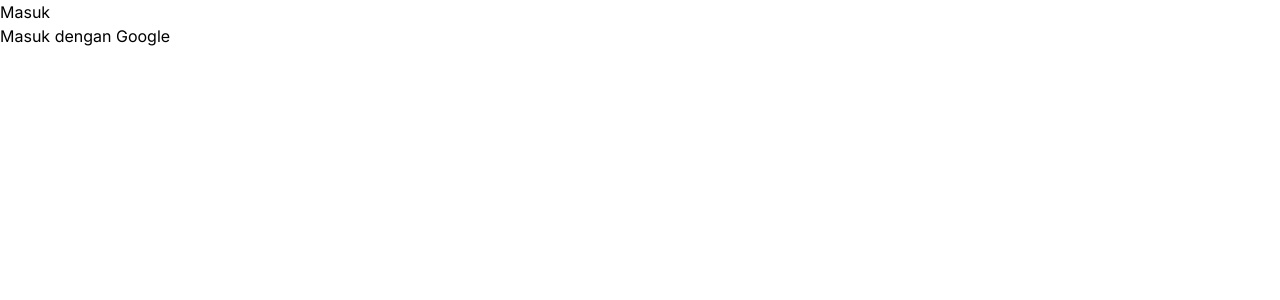
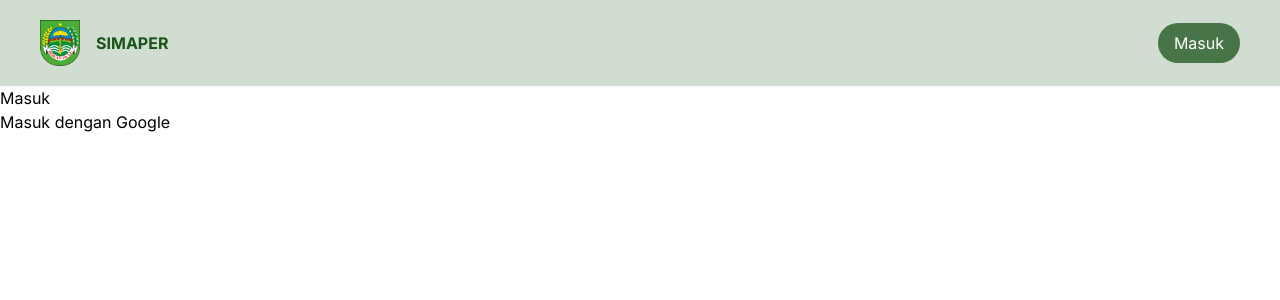
Before and after one commit to DSjet/sistem-persuratan-rth, a Next.js app: page /masuk in a window 1280 px wide. Shown: the top 300 px of the page. Built offline with nearby package versions, Linux system fonts and the light colour scheme; no server answers.

Commit message:
feat: added navbar and user authentication

```diff
--- a/next.config.mjs
+++ b/next.config.mjs
@@ -1,4 +1,8 @@
 /** @type {import('next').NextConfig} */
-const nextConfig = {};
+const nextConfig = {
+  images: {
+    domains: ["firebasestorage.googleapis.com", "lh3.googleusercontent.com"],
+  },
+};
 
 export default nextConfig;
--- /dev/null
+++ b/src/app/components/button/button.js
@@ -0,0 +1,25 @@
+const Button = ({
+  text,
+  onClick = () => {},
+  className,
+  variation = "primary",
+  disabled = false,
+  type = "button",
+}) => {
+  return (
+    <button
+      className={`${
+        variation == "primary"
+          ? "bg-green-500 hover:bg-green-400 text-white"
+          : "outline outline-1 outline-primary-0 hover:outline-primary-10 text-primary-0"
+      } font-reguler py-2 px-4 rounded-full w-full ${className}`}
+      onClick={onClick}
+      disabled={disabled}
+      type={type}
+    >
+      {text}
+    </button>
+  );
+};
+
+export default Button;
--- a/src/components/deleteRecord.js
+++ b/src/app/components/deleteRecord.js
@@ -1,5 +1,5 @@
 // app/components/DeleteItem.js
-import db from "../../utils/firestore";
+import db from "../../../utils/firestore";
 import { doc, deleteDoc } from "firebase/firestore";
 
 const DeleteRecord = ({ id }) => {
--- a/src/components/listRecords.js
+++ b/src/app/components/listRecords.js
@@ -2,7 +2,7 @@
 "use client";
 
 import { useEffect, useState } from "react";
-import db from "../../utils/firestore";
+import db from "../../../utils/firestore";
 import { collection, getDocs, doc, onSnapshot } from "firebase/firestore";
 import DeleteRecords from "./deleteRecord";
 
--- /dev/null
+++ b/src/app/components/navbar/navbar.js
@@ -0,0 +1,86 @@
+"use client";
+
+import Link from "next/link";
+import Image from "next/image";
+import Button from "../button/button";
+
+import { useState, useEffect } from "react";
+import { app } from "../../../lib/firebaseConfig";
+import { getAuth } from "firebase/auth";
+import { useRouter } from "next/navigation";
+import { signInWithPopup, GoogleAuthProvider, signOut } from "firebase/auth";
+
+const Navbar = () => {
+  const [user, setUser] = useState(null);
+  const router = useRouter();
+
+  useEffect(() => {
+    const auth = getAuth(app);
+    const unsubscribe = auth.onAuthStateChanged((user) => {
+      if (user) {
+        setUser(user);
+      } else {
+        setUser(null);
+      }
+    });
+
+    return () => unsubscribe();
+  }, []);
+
+  const signInWithGoogle = async () => {
+    const auth = getAuth(app);
+    const provider = new GoogleAuthProvider();
+    try {
+      await signInWithPopup(auth, provider);
+      router.push("/");
+    } catch (error) {
+      console.error("Error signing in with Google", error);
+    }
+  };
+
+  const handleLogout = async () => {
+    try {
+      const auth = getAuth(app);
+      await signOut(auth);
+      router.push("/masuk");
+    } catch (error) {
+      console.error("Error signing out", error);
+    }
+  };
+
+  return (
+    <nav className="w-full bg-green-100">
+      <ul className="w-full flex py-5 items-center justify-between px-10 shadow-sm">
+        <li className="flex items-center">
+          <Link href="/">
+            <Image
+              src="/images/logo/logo_kabupaten_rokan_hulu.png"
+              alt="home icon"
+              width={40}
+              height={40}
+            />
+          </Link>
+          <p className="text-green-700 font-bold ml-4">SIMAPER</p>
+        </li>
+        {user ? (
+          <li className="flex items-center gap-2">
+            <p>Hai, {user.displayName.split(" ")[0]}</p>
+            <Image
+              className="rounded-full"
+              src={user.photoURL}
+              alt="home icon"
+              width={40}
+              height={40}
+            />
+          </li>
+        ) : (
+          <li>
+            <Button text={"Masuk"} onClick={signInWithGoogle} />
+          </li>
+        )}
+      </ul>
+    </nav>
+  );
+};
+
+export default Navbar;
--- a/src/app/layout.js
+++ b/src/app/layout.js
@@ -1,5 +1,6 @@
 import { Inter } from "next/font/google";
 import "./globals.css";
+import Navbar from "./components/navbar/navbar";
 
 const inter = Inter({ subsets: ["latin"] });
 
@@ -11,7 +12,10 @@ export const metadata = {
 export default function RootLayout({ children }) {
   return (
     <html lang="en">
-      <body className={inter.className}>{children}</body>
+      <body className={inter.className}>
+        <Navbar />
+        {children}
+      </body>
     </html>
   );
 }
--- a/src/app/page.js
+++ b/src/app/page.js
@@ -3,8 +3,7 @@ import React, { useEffect, useState } from "react";
 import { getAuth, signOut, onAuthStateChanged, User } from "firebase/auth";
 import { useRouter } from "next/navigation";
 import { app } from "../lib/firebaseConfig";
-import ListRecords from "@/components/listRecords";
-import Image from "next/image";
+import ListRecords from "./components/listRecords";
 import Link from "next/link";
 
 function Home() {
--- a/tailwind.config.js
+++ b/tailwind.config.js
@@ -12,6 +12,13 @@ module.exports = {
         "gradient-conic":
           "conic-gradient(from 180deg at 50% 50%, var(--tw-gradient-stops))",
       },
+      colors: {
+        green: {
+          100: "#D1DDD1",
+          500: "#487547",
+          700: "#1A5319",
+        },
+      },
     },
   },
   plugins: [],
```
Also changed, not shown: public/images/logo/logo_kabupaten_rokan_hulu.png (added), src/app/components/addRecord.js (renamed from src/components/addRecord.js).
